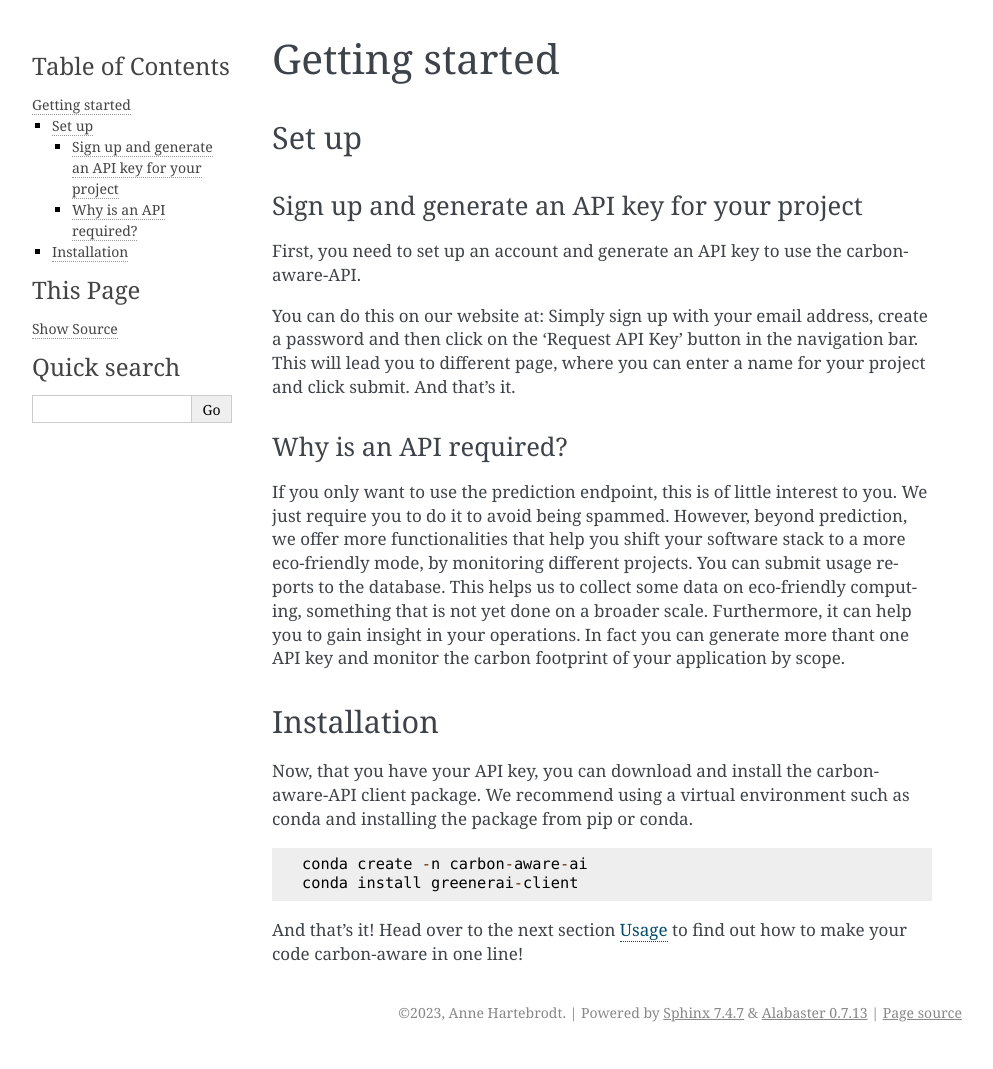
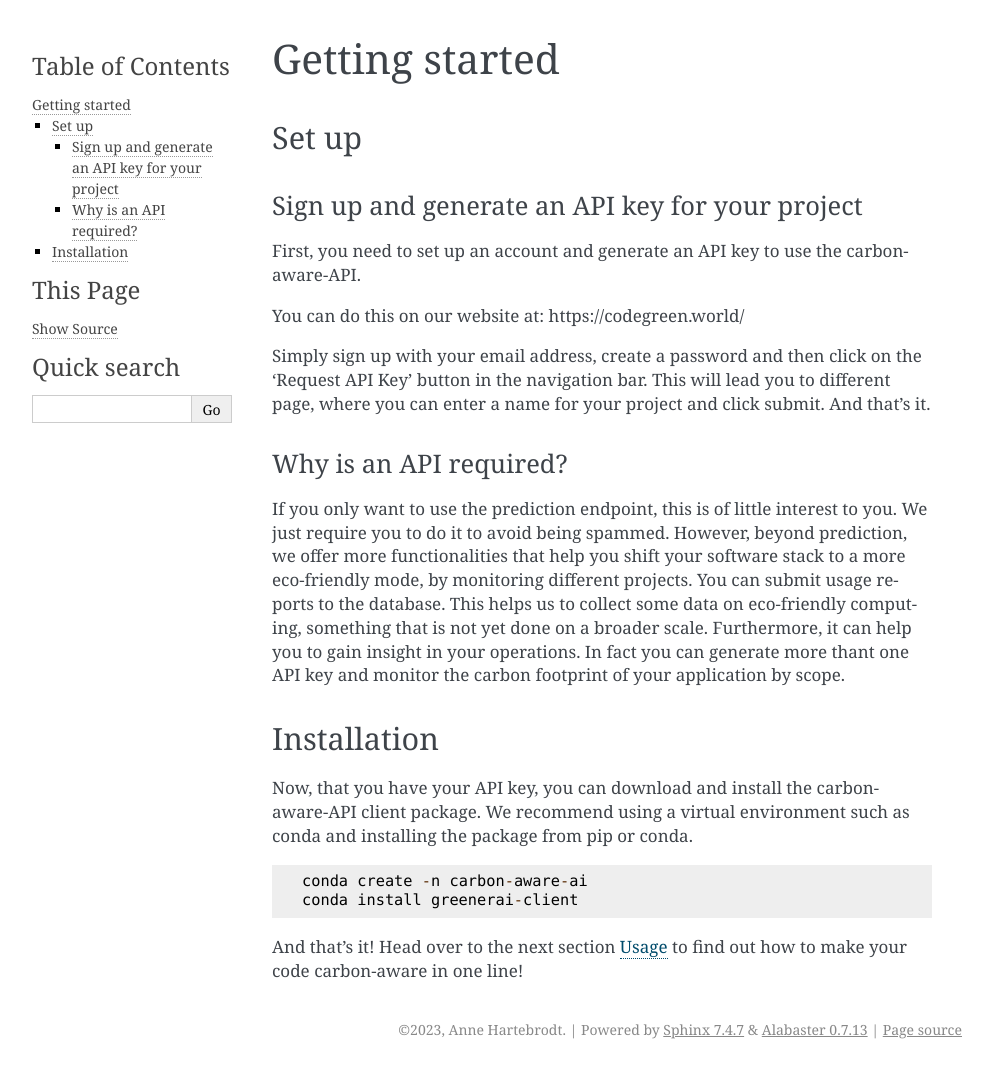
Before and after one commit to AnneHartebrodt/codegreen-client, a Sphinx documentation site: the page built from docs/source/usage/installation.md, in a window 1280 px wide. Shown: the whole page, without its empty margins (148-1141 px from the left). Built offline with Sphinx 7.4.7, drawn with Linux system fonts in a browser that asks for light colours; some of the changed lines change nothing that is shown.

Commit message:
documentation

```diff
--- a/docs/source/usage/installation.md
+++ b/docs/source/usage/installation.md
@@ -6,7 +6,8 @@
 
 First, you need to set up an account and generate an API key to use the carbon-aware-API.
 
-You can do this on our website at:
+You can do this on our website at: https://codegreen.world/
+
 Simply sign up with your email address, create a password and then click on the 'Request API Key' button
 in the navigation bar. This will lead you to different page, where you can enter a name for your project
 and click submit. And that's it.
```
